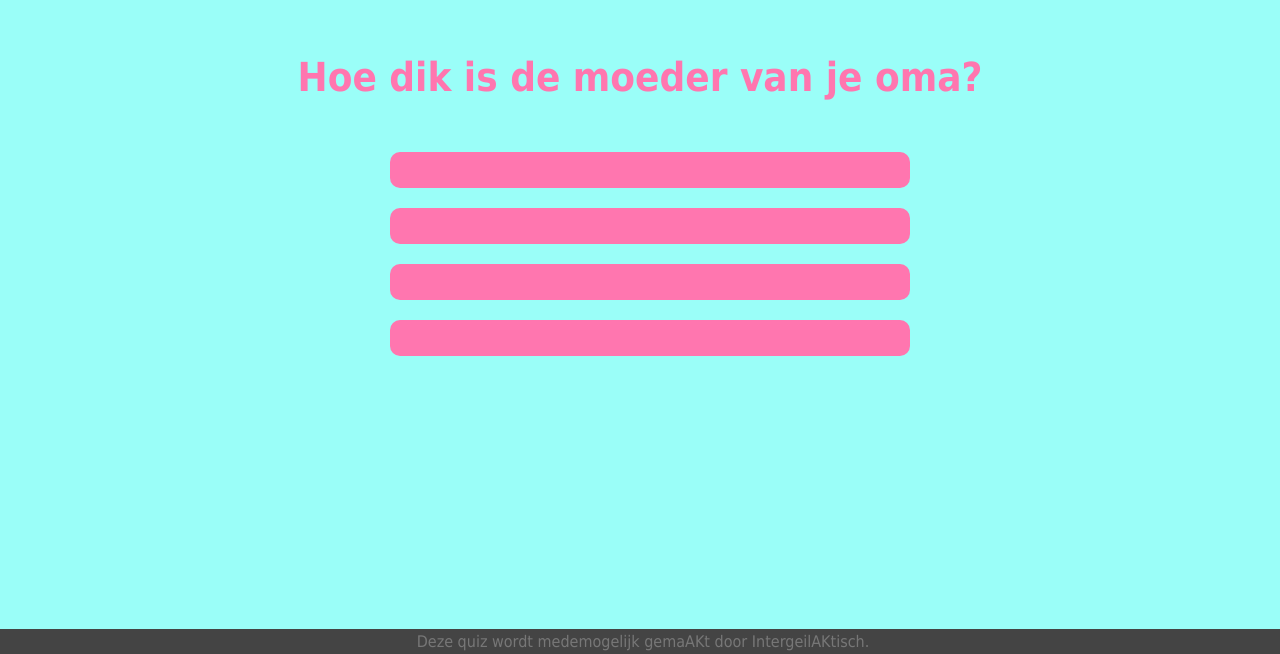
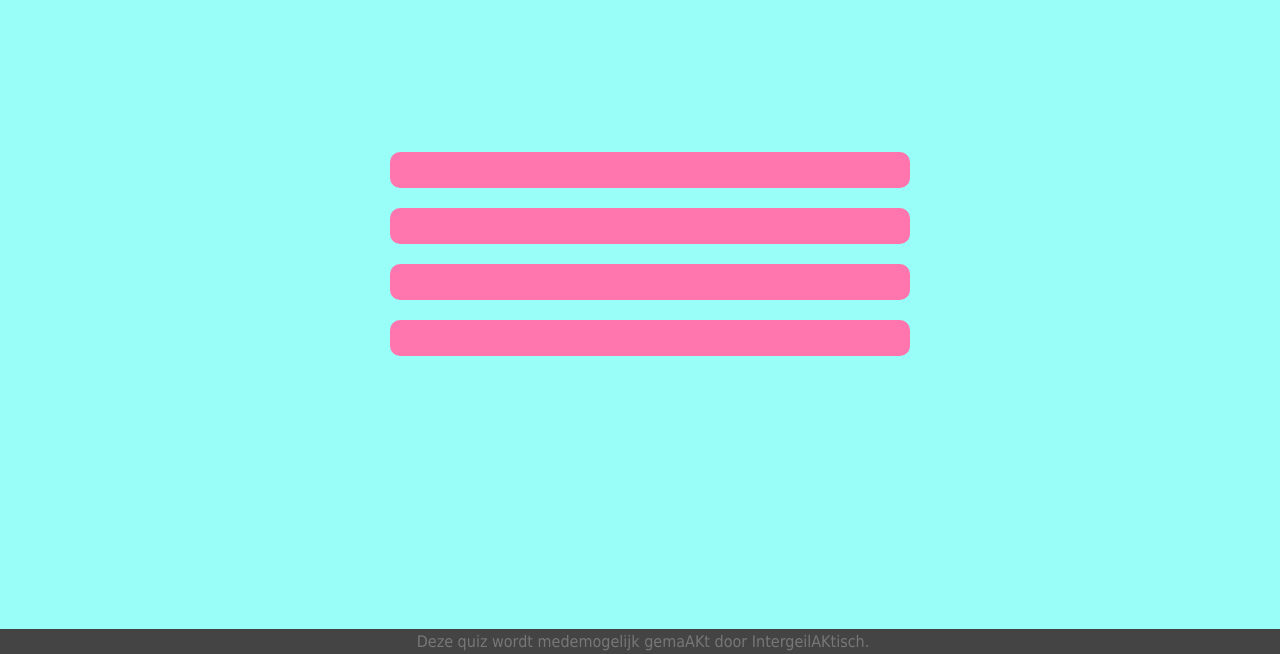
Before and after one commit to stefstef00/AKoronaPunten, a plain HTML site: page views/question.html in a window 1280 px wide. Shown: the part 146-800 px from the top of the page. Drawn offline with nearby package versions, Linux system fonts and the light colour scheme.

Commit message:
Removed debug artifact

```diff
--- a/views/question.html
+++ b/views/question.html
@@ -11,7 +11,7 @@
     <body id="questionPage">
 
         <div class="full-width text-center">
-            <h2 id="question">Hoe dik is de moeder van je oma?</h2>
+            <h2 id="question"></h2>
         </div>
 
         <div class="full-width">
```
